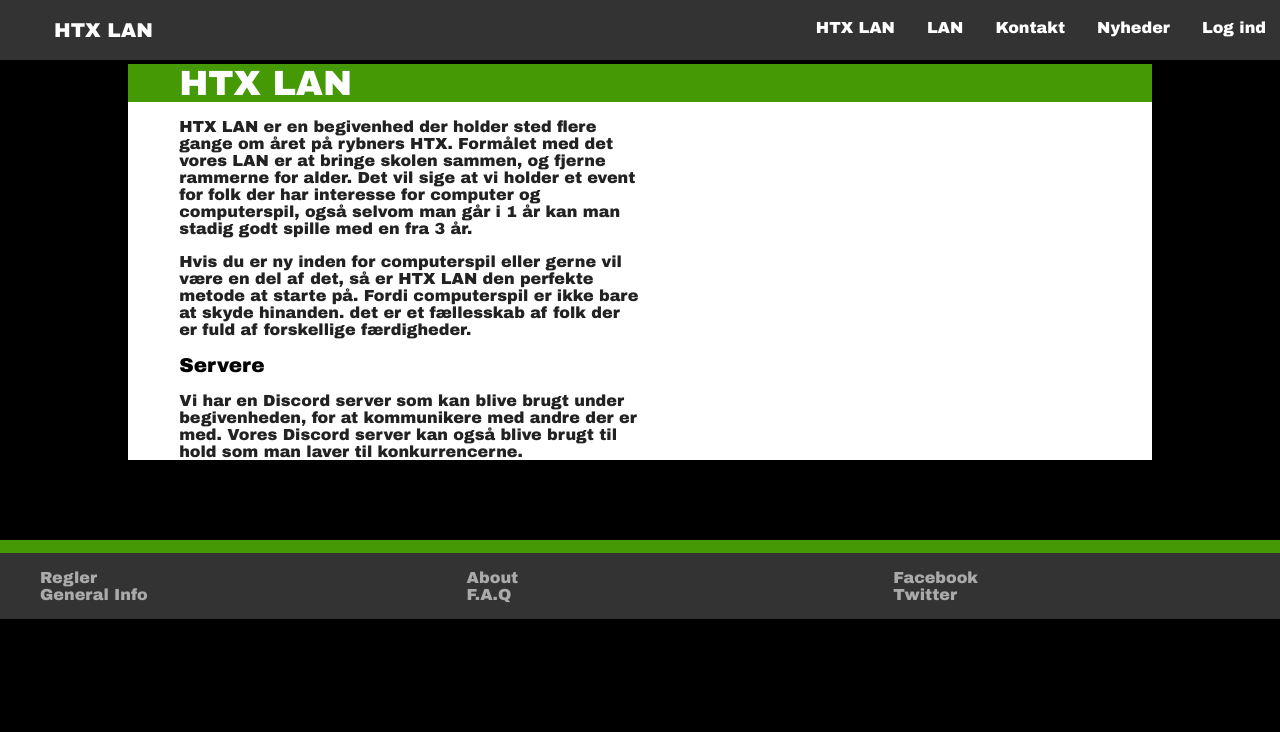
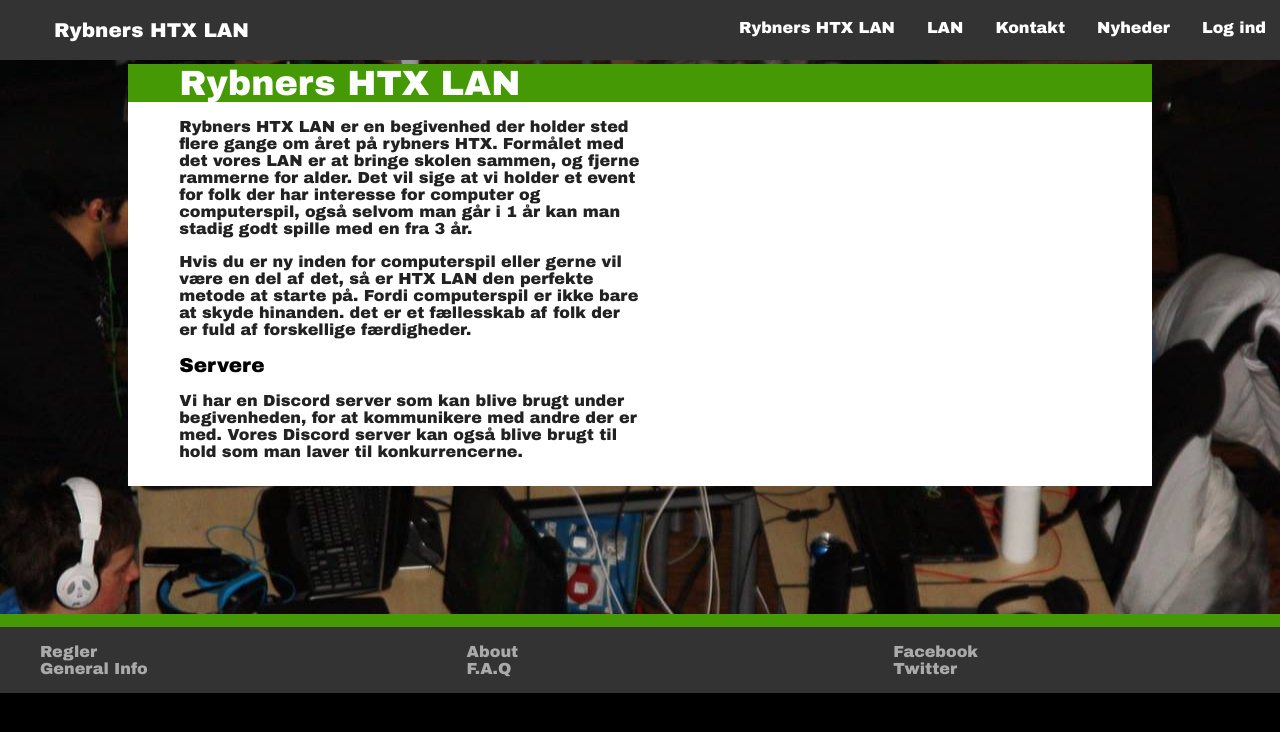
Before and after one commit to THEIXG4MING/THEIXG4MING.github.io, a plain HTML site: page www/index.html in a window 1280 px wide. Drawn offline with Linux system fonts and the light colour scheme.

Commit message:
Fixed Layout and added images

```diff
--- a/www/index.html
+++ b/www/index.html
@@ -2,7 +2,7 @@
 
 <html>
 <head>
-    <title>HTX LAN</title>
+    <title>Rybners HTX LAN</title>
     <meta http-equiv="Content-Type" content="text/html; charset=utf-8"/>
     <link rel="stylesheet" href="Stylesheet.css">
 </head>
@@ -12,12 +12,12 @@
     <div class="nav">
         <div class="pull-left">
             <ul>
-                <li><a href="index.html">HTX LAN</a></li>
+                <li><a href="index.html">Rybners HTX LAN</a></li>
             </ul>
         </div>
         <div class="pull-right">
             <ul>
-                <li><a href="index.html">HTX LAN</a></li>
+                <li><a href="index.html">Rybners HTX LAN</a></li>
                 <li><a href="lan.html">LAN</a></li>
                 <li><a href="kontakt.html">Kontakt</a></li>
                 <li><a href="nyheder.html">Nyheder</a></li>
@@ -31,11 +31,11 @@
     <div class="content">
         <div class="indexInfo">
             <div class="infoHead">
-                <h1>HTX LAN</h1>
+                <h1>Rybners HTX LAN</h1>
             </div>
             <div class="infoContent">
                 <p>
-                    HTX LAN er en begivenhed der holder sted flere gange om året på rybners HTX.
+                    Rybners HTX LAN er en begivenhed der holder sted flere gange om året på rybners HTX.
                     Formålet med det vores LAN er at bringe skolen sammen, og fjerne rammerne for alder.
                     Det vil sige at vi holder et event for folk der har interesse for computer og computerspil, også selvom man går i 1 år kan man stadig godt spille med en fra 3 år.
                 </p>
--- a/www/stylesheet.css
+++ b/www/stylesheet.css
@@ -54,7 +54,10 @@ body {
     margin: 0;
     font-family: arial black;
     text-align: left;
-    padding: 5% 0 5% 0;
+    background-image: url(images/BG.jpg);
+    background-attachment: fixed;
+    background-position: center;
+    padding: 5% 0 10% 0;
 }
 
 .indexInfo {
@@ -75,6 +78,7 @@ body {
 
 .infoContent {
     margin: 0 50% 0 5%;
+	padding: 0 0 1% 0;
 }
 
 .infoContent p {
```
Also changed, not shown: www/images/BG.jpg (added), www/images/LAN1.jpg (added), www/images/LAN2.jpg (added), www/images/LAN3.jpg (added), www/images/LAN4.jpg (added).
